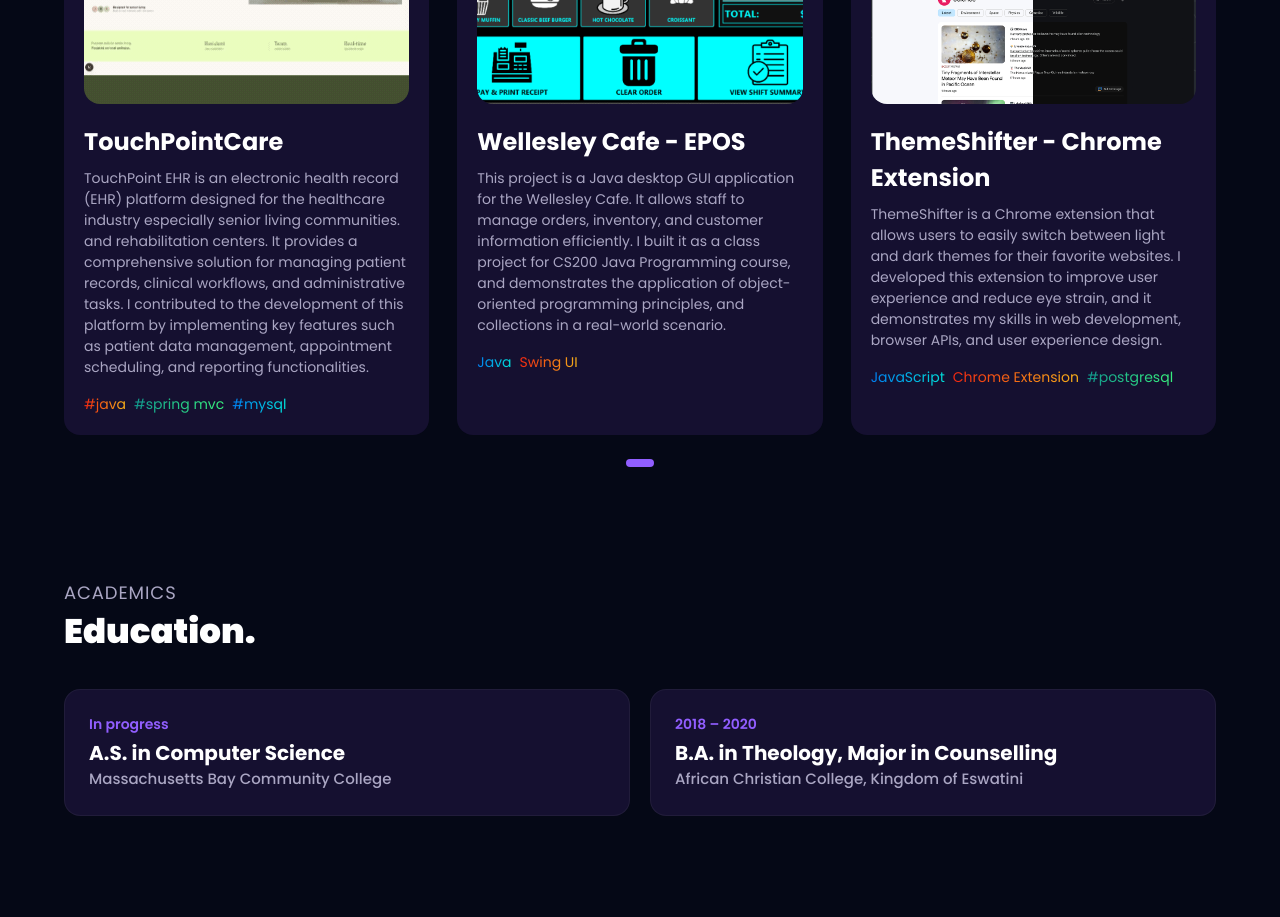
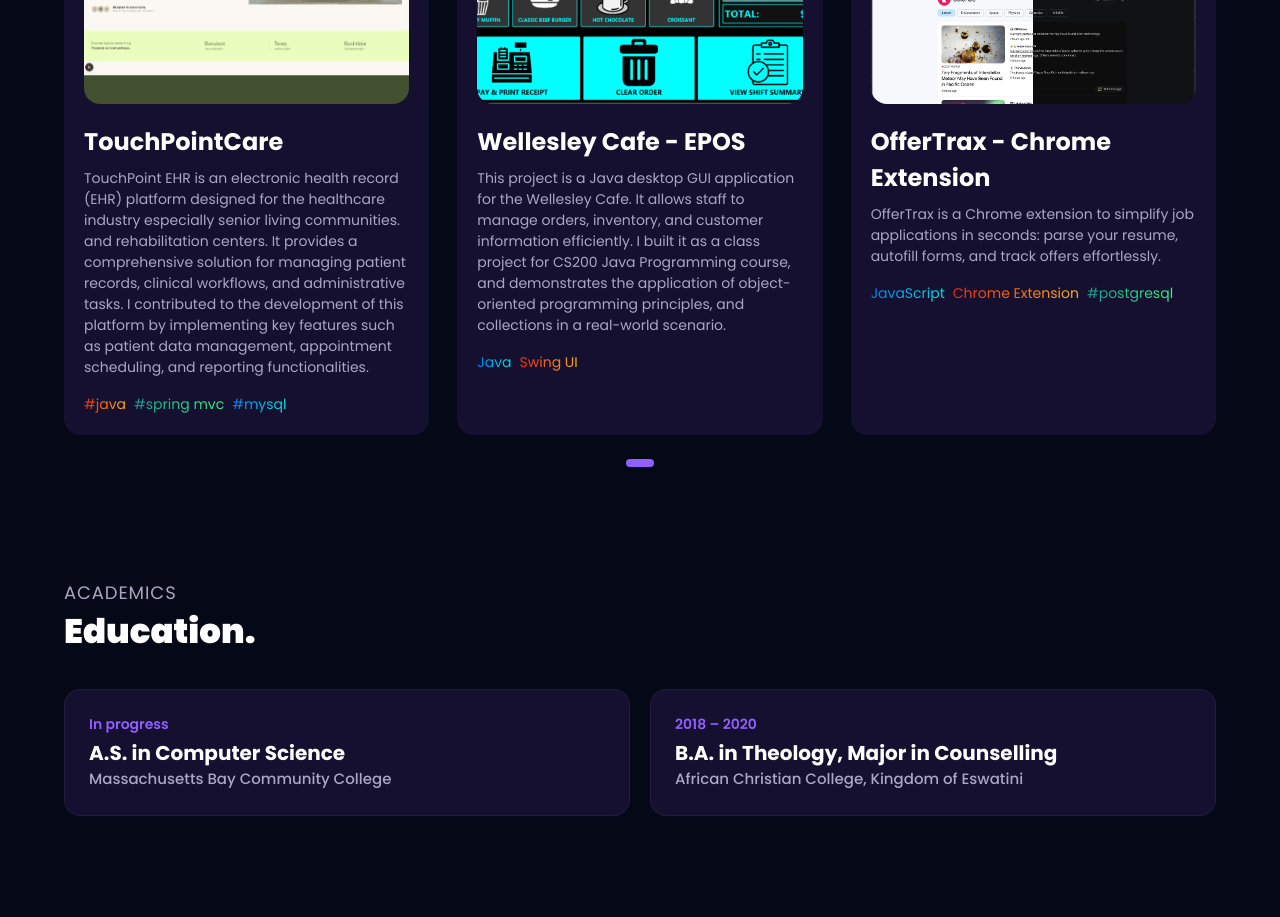
Before and after one commit to gavin-waako/my-portfolio, a Next.js app: page / in a window 1280 px wide. Shown: the part 3360-4277 px from the top of the page. Built offline with nearby package versions, Linux system fonts and the light colour scheme.

Commit message:
Make edits to projects

```diff
--- a/data/projects.ts
+++ b/data/projects.ts
@@ -57,14 +57,14 @@ export const projects: Project[] = [
     ],
   },
   {
-    title: 'ThemeShifter - Chrome Extension',
-    cover: { image: '/images/dark-theme-for-chrome.png', alt: 'ThemeShifter - Chrome Extension' },
+    title: 'OfferTrax - Chrome Extension',
+    cover: { image: '/images/dark-theme-for-chrome.png', alt: 'OfferTrax - Chrome Extension' },
     links: [
-      { type: 'github', href: 'https://github.com/gavin-waako/theme-shifter' },
+      { type: 'github', href: 'https://github.com/gavin-waako/offertrax' },
       { type: 'live', href: '#' },
     ],
     description:
-      'ThemeShifter is a Chrome extension that allows users to easily switch between light and dark themes for their favorite websites. I developed this extension to improve user experience and reduce eye strain, and it demonstrates my skills in web development, browser APIs, and user experience design.',
+      'OfferTrax is a Chrome extension to simplify job applications in seconds: parse your resume, autofill forms, and track offers effortlessly.',
     tags: [
       { text: 'JavaScript', color: 'blue' },
       { text: 'Chrome Extension', color: 'orange' },
```
